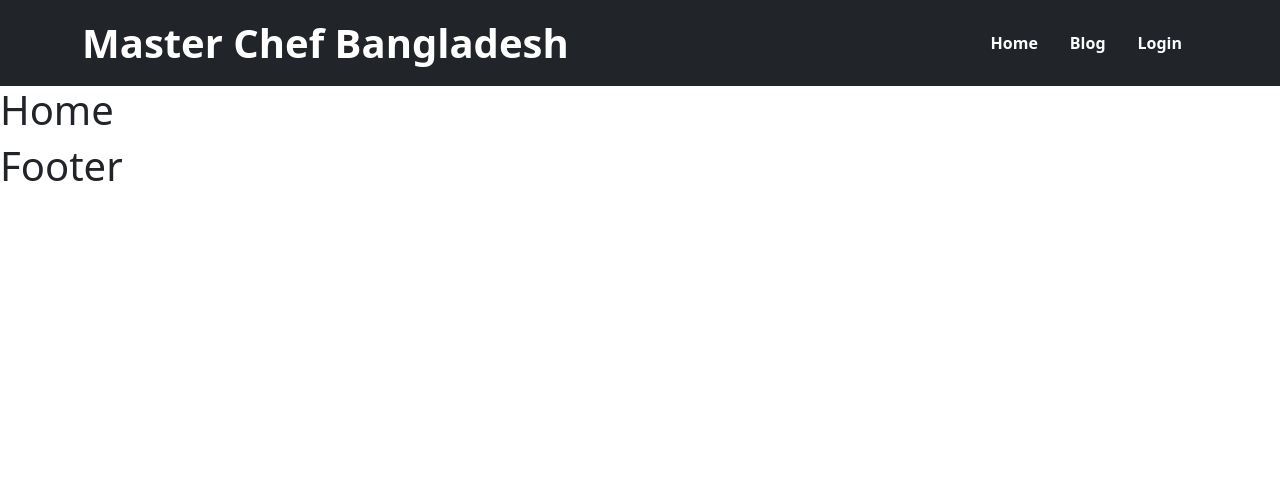
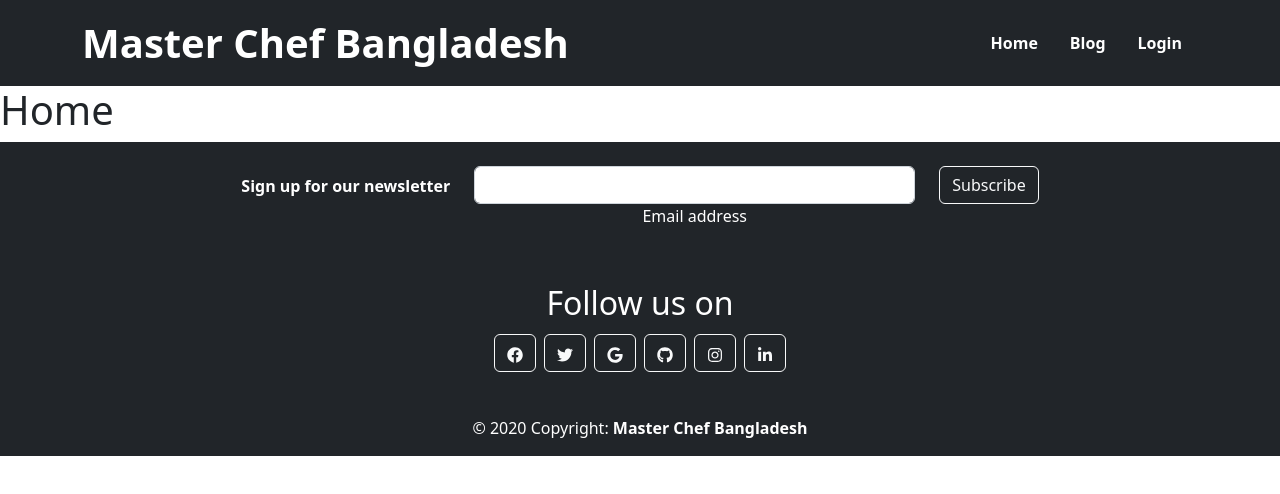
Before and after one commit to AbulFozolJumman/Master-Chef-Bangladesh-Frontend, a React (Vite) app: page / in a window 1280 px wide. Shown: the top 494 px of the page. Built offline with nearby package versions, Linux system fonts and the light colour scheme.

Commit message:
Footer added

```diff
--- a/package.json
+++ b/package.json
@@ -16,6 +16,7 @@
     "react": "^18.2.0",
     "react-bootstrap": "^2.7.4",
     "react-dom": "^18.2.0",
+    "react-icons": "^4.8.0",
     "react-router-dom": "^6.11.0",
     "sort-by": "^1.2.0"
   },
--- a/src/components/Footer/Footer.jsx
+++ b/src/components/Footer/Footer.jsx
@@ -1,9 +1,65 @@
 import React from 'react';
+import { FaFacebook } from 'react-icons/fa';
+import { FaTwitter } from 'react-icons/fa';
+import { FaGoogle } from 'react-icons/fa';
+import { FaLinkedinIn } from 'react-icons/fa';
+import { FaInstagram } from 'react-icons/fa';
+import { FaGithub } from 'react-icons/fa';
+import { Link } from 'react-router-dom';
 
 const Footer = () => {
     return (
         <div>
-            <h1>Footer</h1>
+            <footer className="bg-dark text-center text-white">
+                <div className="container p-4 pb-0">
+                    <section className="">
+                        <form action="">
+                            <div className="row d-flex justify-content-center">
+                                <div className="col-auto">
+                                    <p className="pt-2">
+                                        <strong>Sign up for our newsletter</strong>
+                                    </p>
+                                </div>
+
+                                <div className="col-md-5 col-12">
+                                    <div className="form-outline form-white mb-4">
+                                        <input type="email" id="form5Example2" className="form-control" />
+                                        <label className="form-label" for="form5Example2">Email address</label>
+                                    </div>
+                                </div>
+
+                                <div className="col-auto">
+                                    <button type="submit" className="btn btn-outline-light mb-4">
+                                        Subscribe
+                                    </button>
+                                </div>
+                            </div>
+                        </form>
+                    </section>
+                </div>
+
+                <div class="container p-4 pb-0">
+                    <h2>Follow us on</h2>
+                    <section class="mb-4">
+                        <a class="btn btn-outline-light btn-floating m-1" href="#!" role="button"
+                        ><i class="fab fa-facebook-f"><FaFacebook/></i></a>
+                        <a class="btn btn-outline-light btn-floating m-1" href="#!" role="button"
+                        ><i class="fab fa-twitter"><FaTwitter/></i></a>
+                        <a class="btn btn-outline-light btn-floating m-1" href="#!" role="button"
+                        ><i class="fab fa-google"><FaGoogle/></i></a>
+                        <a class="btn btn-outline-light btn-floating m-1" href="#!" role="button"
+                        ><i class="fab fa-instagram"><FaGithub/></i></a>
+                        <a class="btn btn-outline-light btn-floating m-1" href="#!" role="button"
+                        ><i class="fab fa-linkedin-in"><FaInstagram/></i></a>
+                        <a class="btn btn-outline-light btn-floating m-1" href="#!" role="button"
+                        ><i class="fab fa-github"><FaLinkedinIn/></i></a>
+                    </section>
+                </div>
+
+                <div className="text-center p-3">
+                    © 2020 Copyright: <Link className='text-decoration-none text-white fw-bold' to="/">Master Chef Bangladesh</Link>
+                </div>
+            </footer>
         </div>
     );
 };
```
Also changed, not shown: 1 other file (tests, documents, lock files or other folders).
